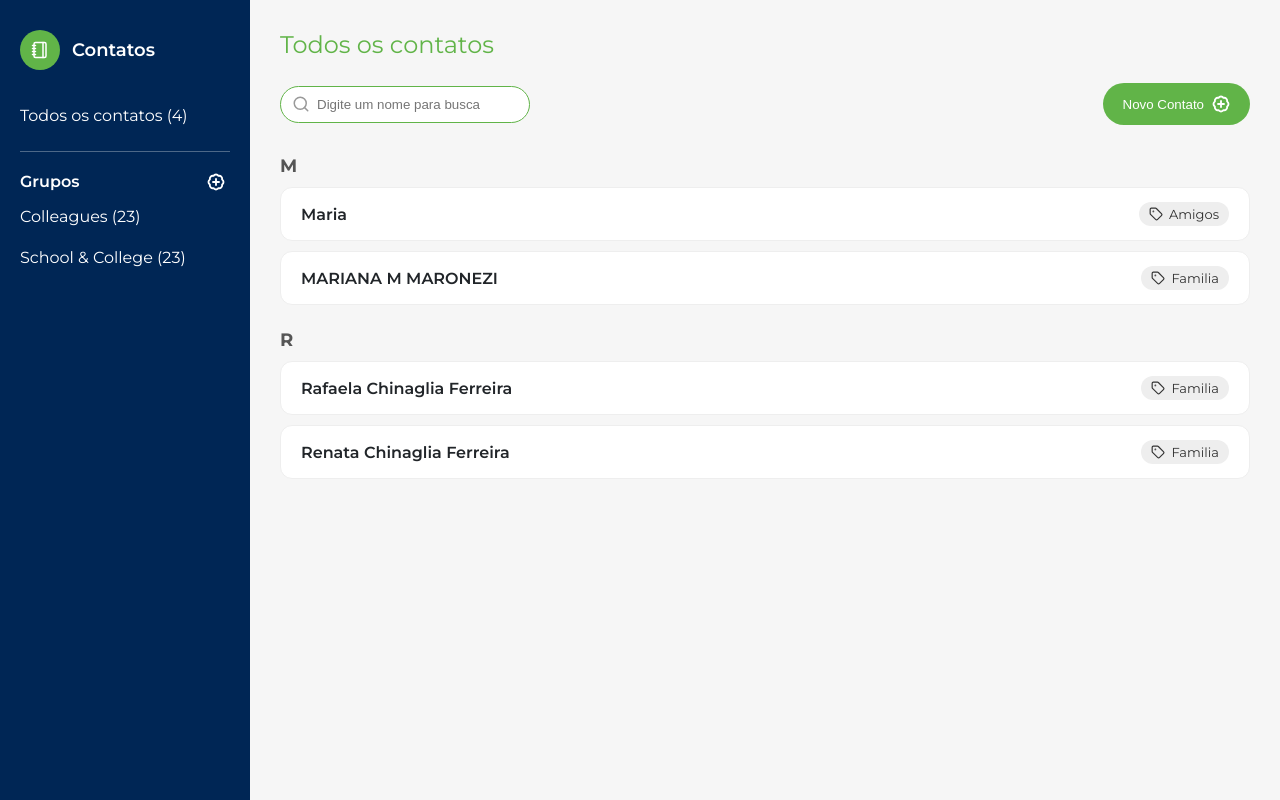
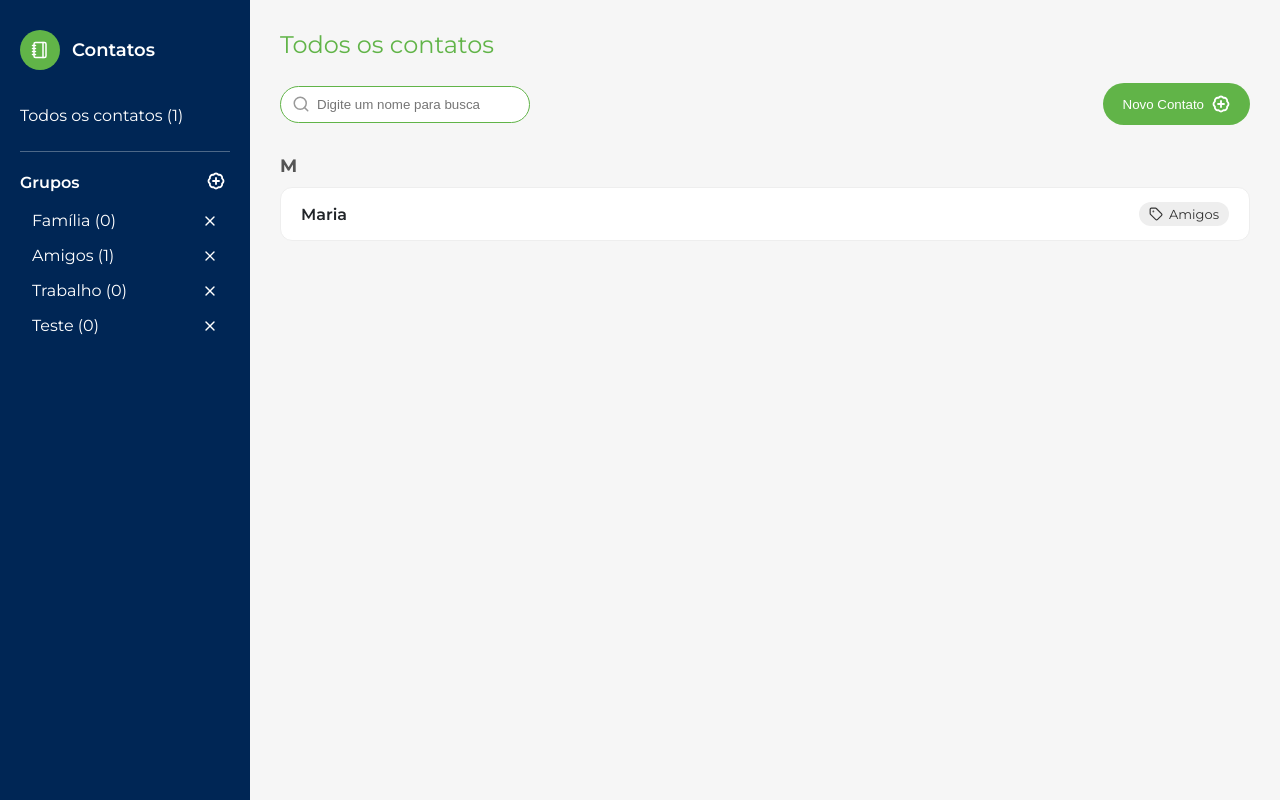
Before and after one commit to rafaelachinaglia/contact-book, a React (Vite) app: page / in a window 1280 px wide. Built offline with nearby package versions, Linux system fonts and the light colour scheme; data requests are answered from the project's data file.

Commit message:
feat: add category management features to sidebar and contact flow

```diff
--- a/db.json
+++ b/db.json
@@ -2,7 +2,7 @@
   "contacts": [
     {
       "name": "Maria",
-      "category": "Amigos",
+      "category": "2",
       "emails": [
         "teeste@gmail.com"
       ],
@@ -13,48 +13,24 @@
         "Rua A, 123"
       ],
       "id": "1"
+    }
+  ],
+  "categories": [
+    {
+      "id": "1",
+      "name": "Família"
     },
     {
-      "id": "098b",
-      "name": "Rafaela Chinaglia Ferreira",
-      "category": "Familia",
-      "emails": [
-        "rafaelachinaglia@hotmail.com"
-      ],
-      "phones": [
-        "19994516845"
-      ],
-      "addresses": [
-        "R. Professor Antônio Nogueira Braga, 107, Casa 8"
-      ]
+      "id": "2",
+      "name": "Amigos"
     },
     {
-      "id": "7314",
-      "name": "Renata Chinaglia Ferreira",
-      "category": "Familia",
-      "emails": [
-        "renata_chinaglia@hotmail.com"
-      ],
-      "phones": [
-        "19991128451"
-      ],
-      "addresses": [
-        "R. DELPHINA MEIRELLES ARRIVABENE"
-      ]
+      "id": "3",
+      "name": "Trabalho"
     },
     {
-      "id": "b6ae",
-      "name": "MARIANA M MARONEZI",
-      "category": "Familia",
-      "emails": [
-        "rafaelachinaglia@hotmail.com"
-      ],
-      "phones": [
-        "19994516845"
-      ],
-      "addresses": [
-        "R. PROFESSOR ANTONIO NOGUEIRA BRAGA"
-      ]
+      "id": "ca57d1dd-9a31-47f8-b345-24b7e1d24387",
+      "name": "Teste"
     }
   ]
 }
--- a/src/components/AddContact/AddContactForm/index.tsx
+++ b/src/components/AddContact/AddContactForm/index.tsx
@@ -3,6 +3,7 @@ import type { SubmitHandler, DeepPartial } from "react-hook-form";
 import { yupResolver } from "@hookform/resolvers/yup";
 import * as yup from "yup";
 import { useContacts } from "../../../hooks/useContacts";
+import { useCategories } from "../../../hooks/useCategories";
 import {
   Form,
   FieldGroup,
@@ -15,6 +16,7 @@ import {
   SubmitButton,
   CancelButton,
 } from "./styles";
+import { Select } from "../../Form/Select";
 
 interface AddContactFormProps {
   onSuccess?: () => void;
@@ -69,6 +71,7 @@ const schema = yup
 
 export function AddContactForm({ onSuccess }: AddContactFormProps) {
   const { addContact } = useContacts();
+  const { categories } = useCategories();
 
   const {
     register,
@@ -186,7 +189,14 @@ export function AddContactForm({ onSuccess }: AddContactFormProps) {
 
       <FieldGroup>
         <Label>Grupo</Label>
-        <Input placeholder="Digite o grupo" {...register("category")} />
+        <Select {...register("category")}>
+          <option value="">Selecione um grupo</option>
+          {categories.map((category) => (
+            <option key={category.id} value={category.name}>
+              {category.name}
+            </option>
+          ))}
+        </Select>
         {errors.category && (
           <ErrorMessage>{errors.category.message}</ErrorMessage>
         )}
--- /dev/null
+++ b/src/components/AddGroupModal/index.tsx
@@ -0,0 +1,58 @@
+import { useState } from "react";
+import Modal from "react-modal";
+import { useCategories } from "../../hooks/useCategories";
+import {
+  ModalContent,
+  ModalFooter,
+  ModalHeader,
+  Input,
+  ModalOverlay,
+  ModalContainer,
+  ModalTitle,
+  Button,
+} from "./styles";
+import { customModalStyles } from "../../styles/modalStyles";
+
+interface AddGroupModalProps {
+  isOpen: boolean;
+  onRequestClose: () => void;
+}
+
+export function AddGroupModal({ isOpen, onRequestClose }: AddGroupModalProps) {
+  const [groupName, setGroupName] = useState("");
+  const { addCategory } = useCategories();
+
+  function handleAddGroup() {
+    if (!groupName.trim()) return;
+    addCategory(groupName.trim());
+    setGroupName("");
+    onRequestClose();
+  }
+
+  return (
+    <Modal
+      isOpen={isOpen}
+      onRequestClose={onRequestClose}
+      contentLabel="Add Group Modal"
+      style={customModalStyles}
+    >
+      <ModalContent>
+        <ModalHeader>
+          <ModalTitle>Novo Grupo</ModalTitle>
+        </ModalHeader>
+        <Input
+          type="text"
+          placeholder="Nome do grupo"
+          value={groupName}
+          onChange={(e) => setGroupName(e.target.value)}
+        />
+        <ModalFooter>
+          <Button onClick={onRequestClose} variant="cancel">
+            Cancelar
+          </Button>
+          <Button onClick={handleAddGroup}>Adicionar</Button>
+        </ModalFooter>
+      </ModalContent>
+    </Modal>
+  );
+}
--- /dev/null
+++ b/src/components/AddGroupModal/styles.ts
@@ -0,0 +1,47 @@
+import styled from "styled-components";
+
+export const ModalOverlay = "ReactModal__Overlay";
+export const ModalContainer = "ReactModal__Content";
+
+export const ModalContent = styled.div`
+  padding: 24px;
+`;
+
+export const ModalHeader = styled.div`
+  margin-bottom: 16px;
+`;
+
+export const ModalTitle = styled.h2`
+  font-size: 1.5rem;
+`;
+
+export const Input = styled.input`
+  width: 100%;
+  padding: 10px 12px;
+  border-radius: 8px;
+  border: 1px solid #ccc;
+  margin-bottom: 16px;
+  font-size: 1rem;
+`;
+
+export const ModalFooter = styled.div`
+  display: flex;
+  justify-content: flex-end;
+  gap: 8px;
+`;
+
+export const Button = styled.button<{ variant?: "cancel" }>`
+  background-color: ${({ variant }) =>
+    variant === "cancel" ? "#f0f0f0" : "#61b448"};
+  color: ${({ variant }) =>
+    variant === "cancel" ? "#333" : "#fff"};
+  padding: 8px 16px;
+  border: none;
+  border-radius: 8px;
+  font-weight: 500;
+  cursor: pointer;
+
+  &:hover {
+    opacity: 0.9;
+  }
+`;
--- a/src/components/ContactSidebar/index.tsx
+++ b/src/components/ContactSidebar/index.tsx
@@ -1,13 +1,51 @@
-// src/components/ContactSidebar/ContactSidebar.tsx
-import { Notebook, BadgePlus } from "lucide-react";
+import { useState } from "react";
+import { Notebook, BadgePlus, X } from "lucide-react";
 import { Sidebar } from "./styles";
+import { useCategories } from "../../hooks/useCategories";
+import { AddGroupModal } from "../AddGroupModal";
+import type { Contact } from "../../types/Contact";
 
 export interface ContactSidebarProps {
   contactCount: number;
+  contacts: Contact[];
+  onSelectGroup: (group: string | null) => void;
 }
 
-export function ContactSidebar({ contactCount }: ContactSidebarProps) {
+export function ContactSidebar({
+  contactCount,
+  contacts,
+  onSelectGroup,
+}: ContactSidebarProps) {
+  const { categories, deleteCategory } = useCategories(); // certifique-se de que essa função existe
+  const [isAddGroupOpen, setIsAddGroupOpen] = useState(false);
+
+  const contactCountsByCategory = categories.reduce<Record<string, number>>(
+    (acc, category) => {
+      acc[category.id] = contacts.filter(
+        (contact) => contact.category === category.id
+      ).length;
+      return acc;
+    },
+    {}
+  );
+
+  const handleDelete = (categoryId: string) => {
+    const count = contactCountsByCategory[categoryId];
+    const categoryName = categories.find((cat) => cat.id === categoryId)?.name;
+
+    if (count > 0) {
+      alert(`O grupo "${categoryName}" possui contatos associados e não pode ser excluído.`);
+      return;
+    }
+
+    const confirmDelete = window.confirm(`Deseja excluir o grupo "${categoryName}"?`);
+    if (confirmDelete) {
+      deleteCategory(categoryId);
+    }
+  };
+
   return (
+    <>
       <Sidebar className="glass">
         <div className="logo">
           <div className="icon-wrapper">
@@ -16,15 +54,39 @@ export function ContactSidebar({ contactCount }: ContactSidebarProps) {
           <h1>Contatos</h1>
         </div>
         <nav>
-        <p>Todos os contatos ({contactCount})</p>
+          <p onClick={() => onSelectGroup(null)}>Todos os contatos ({contactCount})</p>
           <hr />
           <div className="group-wrapper">
             <span>Grupos</span>
+            <button
+              onClick={() => setIsAddGroupOpen(true)}
+              style={{ background: "none", border: "none", cursor: "pointer" }}
+              aria-label="Adicionar grupo"
+            >
               <BadgePlus size={18} color="#fff" strokeWidth={2.5} />
+            </button>
           </div>
-        <p>Colleagues (23)</p>
-        <p>School & College (23)</p>
+          <ul>
+            {categories.map((category) => (
+              <li key={category.id} style={{ display: "flex", justifyContent: "space-between", alignItems: "center" }}>
+                <span onClick={() => onSelectGroup(category.id)} style={{ flex: 1 }}>
+                  {category.name} ({contactCountsByCategory[category.id] || 0})
+                </span>
+                <X
+                  size={16}
+                  style={{ marginLeft: "8px", cursor: "pointer" }}
+                  onClick={() => handleDelete(category.id)}
+                />
+              </li>
+            ))}
+          </ul>
         </nav>
       </Sidebar>
+
+      <AddGroupModal
+        isOpen={isAddGroupOpen}
+        onRequestClose={() => setIsAddGroupOpen(false)}
+      />
+    </>
   );
 }
--- /dev/null
+++ b/src/components/Form/Select.tsx
@@ -0,0 +1,17 @@
+import styled from "styled-components";
+
+export const Select = styled.select<{ disabled?: boolean }>`
+  padding: 10px;
+  border: 1px solid #ccc;
+  border-radius: 24px;
+  font-size: 16px;
+  background-color: white;
+
+  &:disabled {
+    background-color: #f8f8f8;
+  }
+
+  &:focus {
+    border-color: #61b448;
+  }
+`;
--- a/src/components/ViewContactModal/index.tsx
+++ b/src/components/ViewContactModal/index.tsx
@@ -18,8 +18,10 @@ import {
   CloseButton,
   TrashButton,
   customModalStyles,
+  InfoSelect,
 } from "./styles";
 import { Pencil, Trash2 } from "lucide-react";
+import { useCategories } from "../../hooks/useCategories";
 
 interface Props {
   contact: Contact;
@@ -72,6 +74,7 @@ export function ViewContactModal({
   onSave,
 }: Props) {
   const [isEditing, setIsEditing] = useState(false);
+  const { categories } = useCategories();
 
   const {
     register,
@@ -129,26 +132,22 @@ export function ViewContactModal({
       contentLabel="Visualizar ou Editar Contato"
       style={customModalStyles}
     >
-      {/* Ícone de editar no canto superior direito */}
       {!isEditing && (
         <EditButton onClick={() => setIsEditing(true)} title="Editar">
           <Pencil />
         </EditButton>
       )}
 
-      {/* Avatar com inicial do nome */}
       <AvatarCircle>{firstLetter}</AvatarCircle>
 
       <form onSubmit={handleSubmit(onSubmit)}>
         <ModalContent>
-          {/* Nome em full width */}
           <InfoGroup fullWidth>
             <InfoLabel>Nome</InfoLabel>
             <InfoInput readOnly={!isEditing} {...register("name")} />
             {errors.name && <span>{errors.name.message}</span>}
           </InfoGroup>
 
-          {/* Telefone + E-mail */}
           {phoneFields.map((field, index) => (
             <InfoGroup key={field.id}>
               <InfoLabel>Telefone</InfoLabel>
@@ -175,7 +174,6 @@ export function ViewContactModal({
             </InfoGroup>
           ))}
 
-          {/* Endereço */}
           {addressFields.map((field, index) => (
             <InfoGroup key={field.id}>
               <InfoLabel>Endereço</InfoLabel>
@@ -189,10 +187,26 @@ export function ViewContactModal({
             </InfoGroup>
           ))}
 
-          {/* Grupo */}
           <InfoGroup>
             <InfoLabel>Grupo</InfoLabel>
-            <InfoInput readOnly={!isEditing} {...register("category")} />
+            {isEditing ? (
+             <InfoSelect {...register("category")}>
+                <option value="">Selecione um grupo</option>
+                {categories.map((cat) => (
+                  <option key={cat.id} value={cat.id}>
+                    {cat.name}
+                  </option>
+                ))}
+              </InfoSelect>
+            ) : (
+              <InfoInput
+                readOnly
+                value={
+                  categories.find((c) => c.id === contact.category)?.name ||
+                  "Grupo não encontrado"
+                }
+              />
+            )}
             {errors.category && <span>{errors.category.message}</span>}
           </InfoGroup>
         </ModalContent>
--- a/src/components/ViewContactModal/styles.ts
+++ b/src/components/ViewContactModal/styles.ts
@@ -1,3 +1,4 @@
+// src/components/ViewContactModal/styles.ts
 import styled from "styled-components";
 
 export const customModalStyles = {
@@ -83,6 +84,22 @@ export const InfoTextarea = styled.textarea`
   }
 `;
 
+export const InfoSelect = styled.select`
+  padding: 10px;
+  border: 1px solid #ccc;
+  border-radius: 24px;
+  font-size: 16px;
+  background-color: white;
+
+  &:disabled {
+    background-color: #f8f8f8;
+  }
+
+  &:focus {
+    border-color: #61b448;
+  }
+`;
+
 export const ButtonRow = styled.div`
   display: flex;
   justify-content: space-between;
--- /dev/null
+++ b/src/hooks/useCategories.ts
@@ -0,0 +1,44 @@
+import { useEffect, useState } from "react";
+
+export interface Category {
+  id: string;
+  name: string;
+}
+
+export function useCategories() {
+  const [categories, setCategories] = useState<Category[]>([]);
+  const [loading, setLoading] = useState(false);
+
+  async function fetchCategories() {
+    setLoading(true);
+    const res = await fetch("http://localhost:3001/categories");
+    const data = await res.json();
+    setCategories(data);
+    setLoading(false);
+  }
+
+  async function addCategory(name: string) {
+    const newCategory = { id: crypto.randomUUID(), name };
+    const res = await fetch("http://localhost:3001/categories", {
+      method: "POST",
+      headers: { "Content-Type": "application/json" },
+      body: JSON.stringify(newCategory),
+    });
+
+    if (res.ok) {
+      setCategories((prev) => [...prev, newCategory]);
+    }
+  }
+
+  async function deleteCategory(id: string) {
+  await fetch(`http://localhost:3001/category/${id}`, { method: "DELETE" });
+  setCategories((prev) => prev.filter((c) => c.id !== id));
+}
+
+
+  useEffect(() => {
+    fetchCategories();
+  }, []);
+
+  return { categories, addCategory, deleteCategory, loading };
+}
--- a/src/pages/ContactsPage.tsx
+++ b/src/pages/ContactsPage.tsx
@@ -16,6 +16,7 @@ import {
 import { SearchAndAddBar } from "../components/SearchAndAddBar";
 import { ContactSidebar } from "../components/ContactSidebar/index";
 import { Tag } from "lucide-react";
+import { useCategories } from "../hooks/useCategories";
 
 export function ContactsPage() {
   const { contacts, loading, error, removeContact, editContact } =
@@ -23,10 +24,21 @@ export function ContactsPage() {
   const [selectedContact, setSelectedContact] = useState<Contact | null>(null);
   const [isAddModalOpen, setIsAddModalOpen] = useState(false);
   const [searchTerm, setSearchTerm] = useState("");
+  const [selectedGroup, setSelectedGroup] = useState<string | null>(null);
+  const { categories } = useCategories();
 
-  const filteredContacts = contacts.filter((contact) =>
-    contact.name.toLowerCase().includes(searchTerm.toLowerCase())
-  );
+  // Busca o nome da categoria selecionada
+  const selectedCategoryName = selectedGroup
+    ? categories.find((cat) => cat.id === selectedGroup)?.name
+    : null;
+
+  const filteredContacts = contacts
+    .filter((contact) =>
+      contact.name.toLowerCase().includes(searchTerm.toLowerCase())
+    )
+    .filter((contact) =>
+      selectedGroup ? contact.category === selectedGroup : true
+    );
 
   const groupedContacts = filteredContacts.reduce<Record<string, Contact[]>>(
     (groups, contact) => {
@@ -40,11 +52,19 @@ export function ContactsPage() {
 
   return (
     <Container>
-      <ContactSidebar contactCount={contacts.length} />
+      <ContactSidebar
+        contactCount={contacts.length}
+        onSelectGroup={(group) => setSelectedGroup(group)}
+        contacts={contacts}
+      />
 
       <MainContent>
         <SectionTitle>
-          <h2>Todos os contatos</h2>
+          <h2>
+            {selectedGroup
+              ? `${selectedCategoryName ?? selectedGroup}`
+              : "Todos os contatos"}
+          </h2>
         </SectionTitle>
 
         <SearchAndAddBar
@@ -57,9 +77,9 @@ export function ContactsPage() {
         {error && <p>{error}</p>}
 
         <ContactList>
-          {Object.entries(groupedContacts).map(([category, contacts]) => (
-            <ContactGroup key={category}>
-              <h3>{category}</h3>
+          {Object.entries(groupedContacts).map(([groupKey, contacts]) => (
+            <ContactGroup key={groupKey}>
+              <h3>{groupKey}</h3>
               <ul>
                 {contacts.map((contact) => (
                   <ContactListItem
@@ -69,7 +89,8 @@ export function ContactsPage() {
                     <ContactName>{contact.name}</ContactName>
                     <ContactTag>
                       <Tag size={14} />
-                      {contact.category}
+                      {categories.find((cat) => cat.id === contact.category)
+                        ?.name || "Sem grupo"}
                     </ContactTag>
                   </ContactListItem>
                 ))}
@@ -78,7 +99,6 @@ export function ContactsPage() {
           ))}
         </ContactList>
 
-        {/* Modal de visualização/edição */}
         {selectedContact && (
           <ViewContactModal
             contact={selectedContact}
@@ -100,7 +120,6 @@ export function ContactsPage() {
           />
         )}
 
-        {/* Modal de adição */}
         <AddContactModal
           isOpen={isAddModalOpen}
           onRequestClose={() => setIsAddModalOpen(false)}
--- a/src/styles/modalStyles.ts
+++ b/src/styles/modalStyles.ts
@@ -10,5 +10,8 @@ export const customModalStyles = {
   overlay: {
     backgroundColor: "rgba(0, 0, 0, 0.5)",
     zIndex: 999,
+    display: "flex",
+    alignItems: "center",
+    justifyContent: "center",
   },
 };
```
Also changed, not shown: src/components/ContactSidebar/styles.ts (+18 -0 lines). Lines whose indentation alone changed are shown as unchanged.
